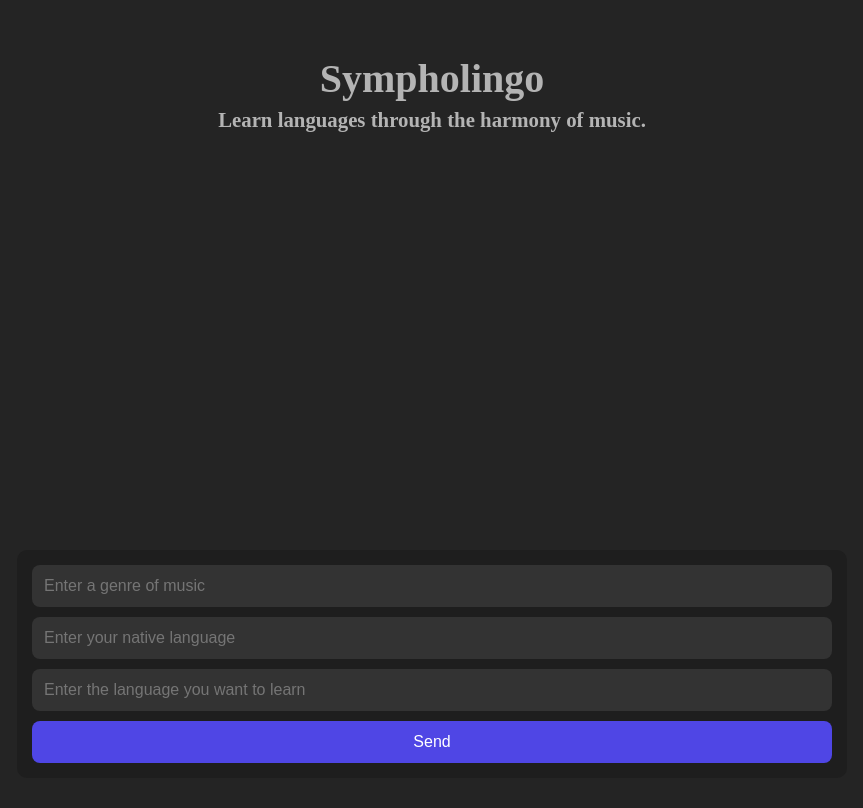
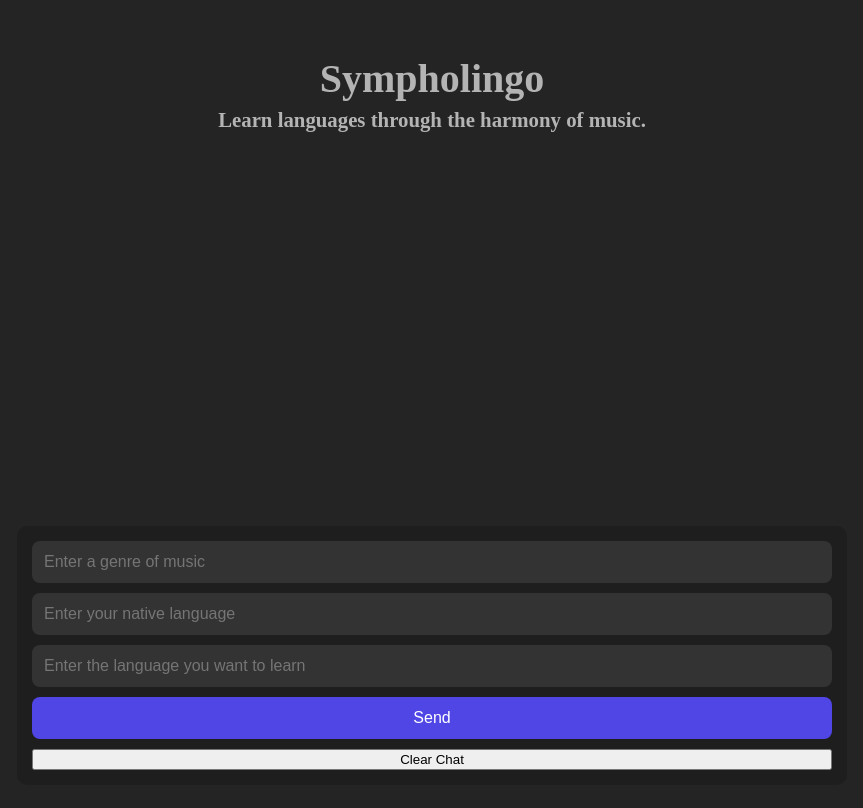
Before and after one commit to KhangMBui/Sympholingo, a React (Vite) app in the folder frontend/: page / in a window 1280 px wide. Shown: the top 808 px of the page, without its empty margins (208-1071 px from the left). Built offline with nearby package versions, Linux system fonts and the light colour scheme.

Commit message:
Added localStorage that makes message persistent until user delete it with the clear button.

```diff
--- a/frontend/src/App.css
+++ b/frontend/src/App.css
@@ -49,11 +49,11 @@
   padding: 15px;
   background-color: #1e1e1e;
   border-radius: 10px;
-  position: sticky;
+  position: absolute;
   bottom: 0;
   width: 100%;
   max-width: 800px;
-  margin-bottom: 30px;
+  margin-bottom: 15px;
   overflow: hidden;
 }
 
--- a/frontend/src/App.tsx
+++ b/frontend/src/App.tsx
@@ -1,13 +1,22 @@
 import "./App.css";
-import { useState } from "react";
+import { useState, useEffect } from "react";
 
 function App() {
+  const [messages, setMessages] = useState<{ sender: string; text: string }[]>(
+    () => {
+      const savedMessages = localStorage.getItem("chatMessages");
+      return savedMessages ? JSON.parse(savedMessages) : [];
+    }
+  );
+
   const [genre, setGenre] = useState<string>("");
   const [nativeLanguage, setNativeLanguage] = useState<string>("");
   const [learningLanguage, setLearningLanguage] = useState<string>("");
-  const [messages, setMessages] = useState<{ sender: string; text: string }[]>(
-    []
-  );
+  const [isTyping, setIsTyping] = useState<boolean>(false);
+
+  useEffect(() => {
+    localStorage.setItem("chatMessages", JSON.stringify(messages));
+  }, [messages]);
 
   const handleSubmit = async () => {
     if (!genre || !nativeLanguage || !learningLanguage) {
@@ -15,16 +24,14 @@ function App() {
       return;
     }
 
-    // Create user message object
+    setIsTyping(true);
+
     const userMessage = {
       sender: "user",
       text: `🎵 Genre: ${genre}\n🌍 Native: ${nativeLanguage}\n📝 Learning: ${learningLanguage}`,
     };
+    setMessages((prev) => [...prev, userMessage]);
 
-    // Add user message to chat
-    setMessages((prevMessages) => [...prevMessages, userMessage]);
-
-    // Prepare the data to send to backend
     const requestData = { genre, nativeLanguage, learningLanguage };
 
     try {
@@ -40,9 +47,8 @@ function App() {
 
       const data = await response.json();
 
-      // Typing effect logic
-      const botMessage = { sender: "bot", text: "" };
-      setMessages((prevMessages) => [...prevMessages, botMessage]); // Add empty message first
+      let botMessage = { sender: "bot", text: "" };
+      setMessages((prev) => [...prev, botMessage]);
 
       const fullMessage = data.message;
       let currentText = "";
@@ -50,25 +56,36 @@ function App() {
       fullMessage.split("").forEach((char, index) => {
         setTimeout(() => {
           currentText += char;
-          setMessages((prevMessages) => {
-            const updatedMessages = [...prevMessages];
+          setMessages((prev) => {
+            const updatedMessages = [...prev];
             updatedMessages[updatedMessages.length - 1] = {
               sender: "bot",
               text: currentText,
             };
             return updatedMessages;
           });
-        }, 30 * index); // Adjust the speed here (30ms per character)
+
+          if (index === fullMessage.length - 1) {
+            setIsTyping(false);
+          }
+        }, 20 * index);
       });
     } catch (error) {
       console.error("Error:", error);
       alert("An error occurred while sending data.");
+      setIsTyping(false);
     }
 
-    // Clear input fields after submission
     setGenre("");
     setNativeLanguage("");
     setLearningLanguage("");
+  };
+
+  const handleClearChat = () => {
+    if (window.confirm("Are you sure you want to clear the chat?")) {
+      setMessages([]);
+      localStorage.removeItem("chatMessages");
+    }
   };
 
   return (
@@ -113,8 +130,19 @@ function App() {
           value={learningLanguage}
           onChange={(e) => setLearningLanguage(e.target.value)}
         />
-        <button className="chat-send" onClick={handleSubmit}>
-          Send
+        <button
+          className="chat-send"
+          onClick={handleSubmit}
+          disabled={isTyping}
+        >
+          {isTyping ? "Typing..." : "Send"}
+        </button>
+        <button
+          className="chat-clear"
+          onClick={handleClearChat}
+          disabled={isTyping}
+        >
+          Clear Chat
         </button>
       </div>
     </div>
```
